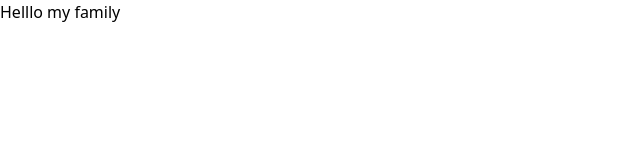
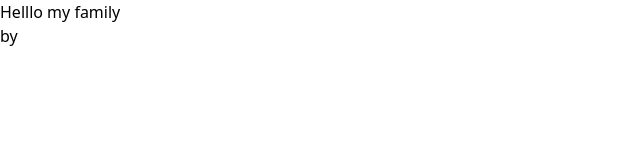
Before and after one commit to Jerri-doc/Lesson3, a website: page src/index.html in a window 1280 px wide. Shown: the full height of the page, 0-640 px from the left. Drawn offline with nearby package versions, Linux system fonts and the light colour scheme; files that its build step writes are made by us from their sources.

Commit message:
changes by

```diff
--- a/src/index.html
+++ b/src/index.html
@@ -11,6 +11,7 @@
         <div>
             <div>
                 <p>Helllo my family</p>
+                <button>by</button>
             </div>
         </div>
     </div>
```
